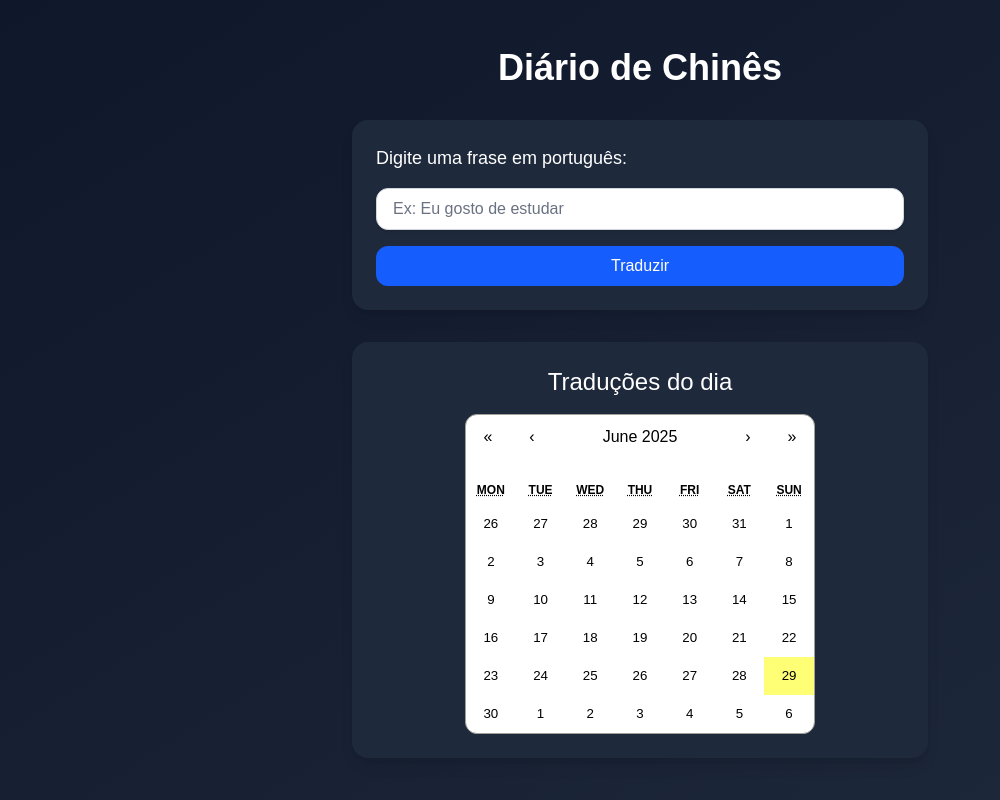
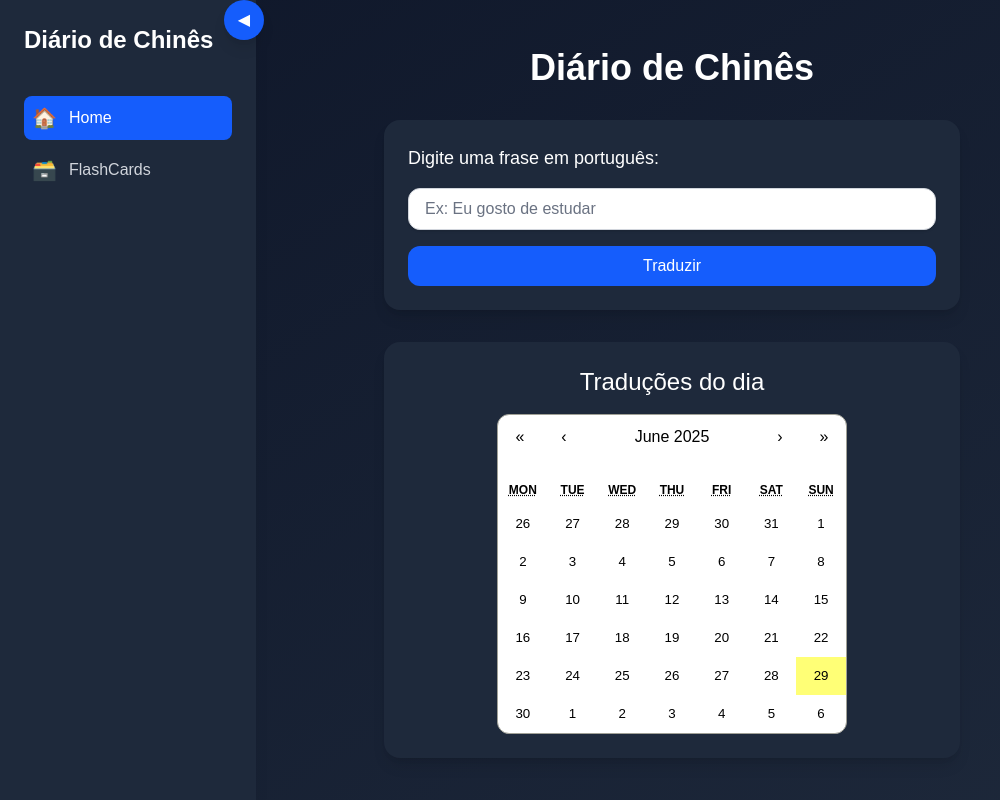
Before and after one commit to jpbsampaio/chines, a Next.js app: page / in a window 1280 px wide. Shown: the whole page, without its empty margins (0-1000 px from the left). Built offline with nearby package versions, Linux system fonts and the light colour scheme.

Commit message:
feat: add Sidebar component and refactor API calls for translation service

```diff
--- a/src/app/page.tsx
+++ b/src/app/page.tsx
@@ -1,12 +1,13 @@
 'use client';
 
-import { useState } from 'react';
+import {useState} from 'react';
 import Calendar from 'react-calendar';
 import 'react-calendar/dist/Calendar.css';
-import { Input } from '@/components/Input/input';
-import { Button } from '@/components/Button/button';
+import {Input} from '@/components/Input/input';
+import {Button} from '@/components/Button/button';
 import HomeService from '@/service/home.service';
-import { ITraducao } from '@/interfaces/traducao.interface';
+import {ITraducao} from '@/interfaces/traducao.interface';
+import {Sidebar} from "@/components/Sidebar/sidebar";
 
 export default function Home() {
   const [input, setInput] = useState('');
@@ -39,13 +40,14 @@ export default function Home() {
   };
 
   return (
-    <main
-      className="min-h-screen bg-gradient-to-br from-[#0f172a] to-[#1e293b] p-6 text-white flex flex-col items-center gap-8">
+    <main className="min-h-screen bg-gradient-to-br from-[#0f172a] to-[#1e293b] flex">
+      <Sidebar />
 
-      <h1 className="text-4xl font-bold mt-6">Diário de Chinês</h1>
+      <div className="flex-1 ml-16 p-6 flex flex-col items-center gap-8">
+        <h1 className="text-4xl font-bold mt-6 text-white">Diário de Chinês</h1>
 
         <div className="w-full max-w-xl bg-[#1e293b] rounded-2xl shadow-lg p-6 flex flex-col gap-4">
-        <label className="text-lg">Digite uma frase em português:</label>
+          <label className="text-lg text-white">Digite uma frase em português:</label>
           <Input
             value={input}
             onChange={(e) => setInput(e.target.value)}
@@ -63,7 +65,7 @@ export default function Home() {
           {translation && (
             <>
               <div className="mt-4 p-4 bg-[#0f172a] rounded-xl text-xl text-center">
-              <p className="mb-2">Tradução:</p>
+                <p className="mb-2 text-white">Tradução:</p>
                 <span className="font-semibold text-green-400">{translation}</span>
                 {pinYin && (
                   <p className="mt-2 text-sm text-yellow-300">{pinYin}</p>
@@ -71,8 +73,8 @@ export default function Home() {
               </div>
               {audioPath && (
                 <div className="mt-4 p-4 bg-[#0f172a] rounded-xl text-xl text-center">
-                <p className="mb-2">Áudio:</p>
-                <audio controls src={audioPath} className="w-full mt-2" />
+                  <p className="mb-2 text-white">Áudio:</p>
+                  <audio controls src={audioPath} className="w-full mt-2"/>
                 </div>
               )}
             </>
@@ -80,7 +82,7 @@ export default function Home() {
         </div>
 
         <div className="w-full max-w-xl bg-[#1e293b] rounded-2xl shadow-lg p-6">
-        <h2 className="text-2xl mb-4 text-center">Traduções do dia</h2>
+          <h2 className="text-2xl mb-4 text-center text-white">Traduções do dia</h2>
           <div className="flex justify-center w-full">
             <Calendar
               onChange={(date) => setSelectedDate(date as Date)}
@@ -120,13 +122,14 @@ export default function Home() {
           `}</style>
           {history[selectedDate.toDateString()] && (
             <div className="mt-4 text-center">
-            <p className="text-sm">Tradução de {selectedDate.toDateString()}:</p>
+              <p className="text-sm text-white">Tradução de {selectedDate.toDateString()}:</p>
               <p className="text-xl text-green-400">
                 {history[selectedDate.toDateString()]}
               </p>
             </div>
           )}
         </div>
+      </div>
     </main>
   );
 }
--- /dev/null
+++ b/src/components/Sidebar/sidebar.tsx
@@ -0,0 +1,63 @@
+'use client';
+
+import Link from 'next/link';
+import { usePathname } from 'next/navigation';
+import { useState } from 'react';
+
+export function Sidebar() {
+  const pathname = usePathname();
+  const [isOpen, setIsOpen] = useState(true);
+
+  const menuItems = [
+    { href: '/', label: 'Home', icon: '🏠' },
+    { href: '/flashCards', label: 'FlashCards', icon: '🗃️' },
+  ];
+
+  return (
+    <div className="relative h-screen">
+      {/* Botão de toggle */}
+      <button
+        onClick={() => setIsOpen(!isOpen)}
+        className={`fixed ${isOpen ? 'left-56' : 'left-4'} z-20 bg-blue-600 hover:bg-blue-700 text-white p-2 rounded-full shadow-lg transition-all duration-300 w-10`}
+      >
+        {isOpen ? '◀' : '▶'}
+      </button>
+
+      {/* Sidebar */}
+      <aside
+        className={`fixed left-0 top-0 h-screen bg-[#1e293b] shadow-lg transition-all duration-300 ${
+          isOpen ? 'w-64 p-6' : 'w-16 p-3'
+        } flex flex-col gap-4 z-10`}
+      >
+        <h2 className={`font-bold text-white mb-6 ${isOpen ? 'text-2xl' : 'text-xs text-center'}`}>
+          {isOpen ? 'Diário de Chinês' : '中文'}
+        </h2>
+        <nav className={'flex flex-col gap-2'}>
+          {menuItems.map((item) => (
+            <Link
+              key={item.href}
+              href={item.href}
+              className={`flex items-center gap-3 p-2 rounded-lg transition ${
+                pathname === item.href
+                  ? 'bg-blue-600 text-white'
+                  : 'text-gray-300 hover:bg-[#2d3d53] hover:text-blue-400'
+              } ${!isOpen && 'justify-center'}`}
+              title={!isOpen ? item.label : ''}
+            >
+              <span className="text-xl">{item.icon}</span>
+              {isOpen && <span>{item.label}</span>}
+            </Link>
+          ))}
+        </nav>
+      </aside>
+
+      {/* Overlay quando a sidebar estiver aberta em telas pequenas */}
+      {isOpen && (
+        <div
+          className="lg:hidden fixed inset-0 bg-black bg-opacity-50 z-0"
+          onClick={() => setIsOpen(false)}
+        />
+      )}
+    </div>
+  );
+}
--- a/src/service/home.service.ts
+++ b/src/service/home.service.ts
@@ -1,11 +1,9 @@
 import {ITraducao} from '@/interfaces/traducao.interface';
-
-const API_BASE_URL = 'https://sua-api.com/api';
 
 export class HomeService {
   static async postTraducao(texto: string): Promise<ITraducao> {
       try {
-        const response = await fetch(`https://4f4e-2804-214-4009-922-bc50-4af8-908d-a376.ngrok-free.app/api/traduzir`, {
+        const response = await fetch(`${process.env.NEXT_PUBLIC_API_URL}${process.env.NEXT_PUBLIC_TRADUZIR}`, {
           method: 'POST',
           headers: {
             'Content-Type': 'application/json',
```
Lines whose indentation alone changed are shown as unchanged.
